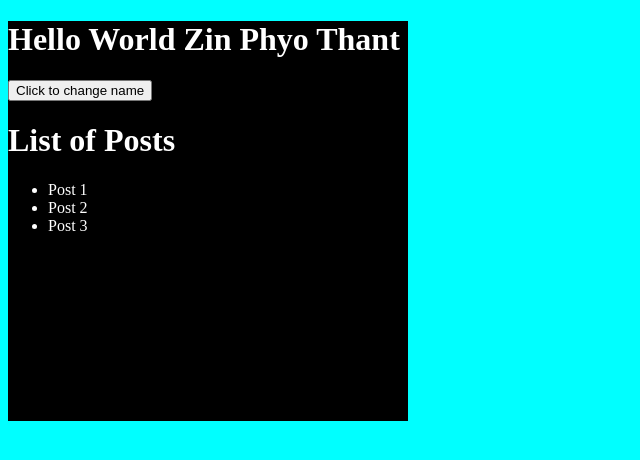
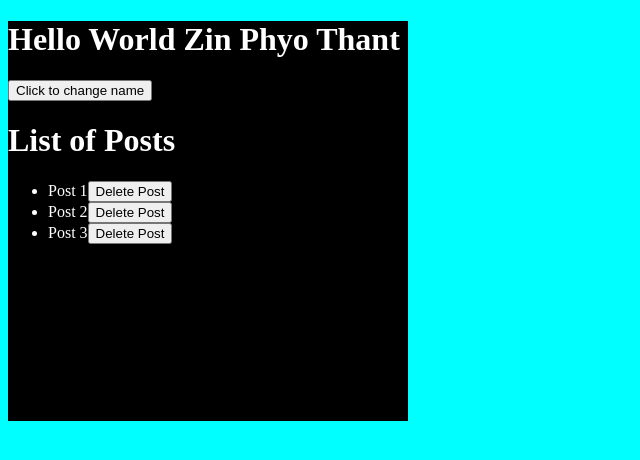
Before and after one commit to donecho/CreativeCoder_React_Course, a React (Create React App) app in the folder spa-react/: page / in a window 1280 px wide. Shown: the top 460 px of the page, without its empty margins (0-640 px from the left). Built offline with nearby package versions, Linux system fonts and the light colour scheme.

Commit message:
15-Delete-Post-Example

```diff
--- a/spa-react/src/App.js
+++ b/spa-react/src/App.js
@@ -21,6 +21,10 @@ function App() {
     {id:3,title:"Post 3"},
   ]);
 
+  let deletePost = (id) =>{
+    setPost((prevState)=>prevState.filter(post=>post.id!==id))
+  }
+
   return (
     <div className='app'>
       <h1>Hello World {name}</h1>
@@ -29,7 +33,11 @@ function App() {
       <h1>List of Posts</h1>
       <ul>
         {post.map((post)=>(
-          <li key={post.id}>{post.title}</li>
+          <li
+            key={post.id}>{post.title}
+            <button onClick={()=>deletePost(post.id)}> Delete Post </button>
+
+          </li>
         ))}
       </ul>
     </div>
```
